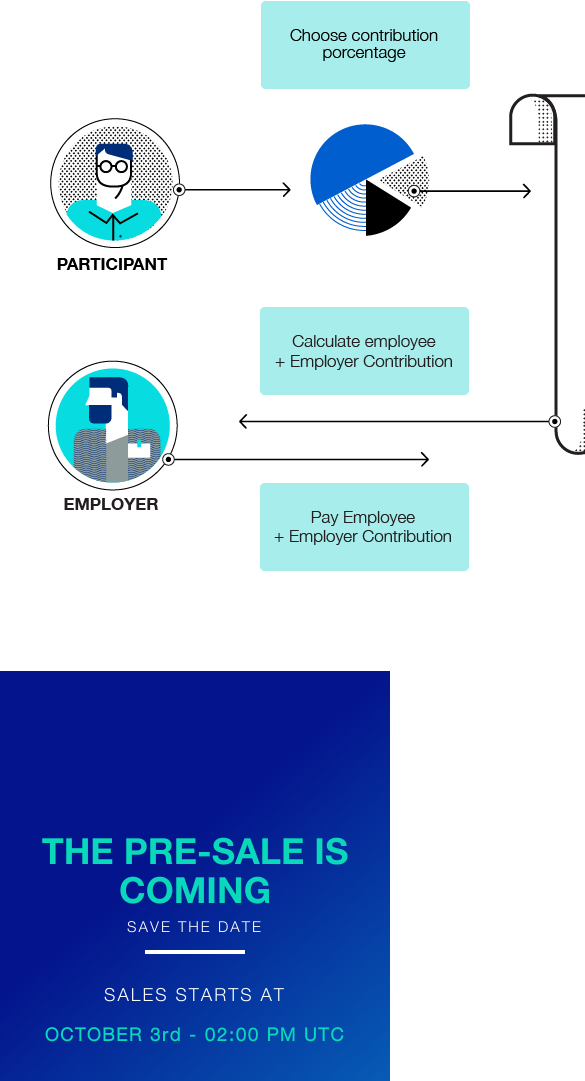
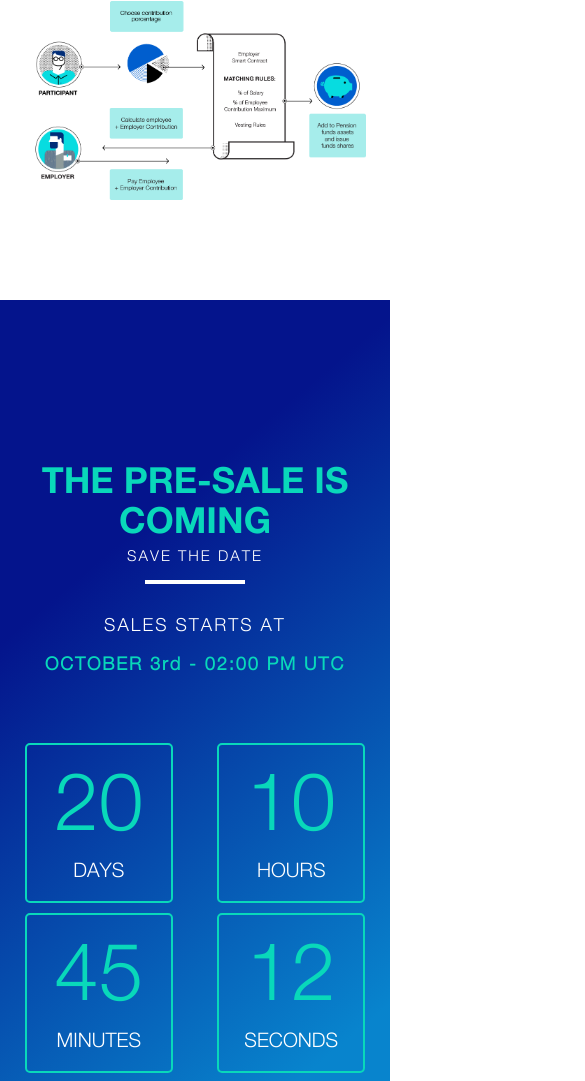
Before and after one commit to AuctusProject/Site, a website: page index.html in a window 390 px wide. Shown: the part 4269-5350 px from the top of the page, 585 px wide, since content can reach past the window. Drawn offline with Linux system fonts and the light colour scheme.

Commit message:
fix smart contract image mobile

```diff
--- a/index.html
+++ b/index.html
@@ -221,7 +221,7 @@
             </div>
             <div class="section-content row">
                 <div class="col-md-12">
-                    <img src="img/smartcontract/smart-contract.png"></img>
+                    <img class="sc" src="img/smartcontract/smart-contract.png"></img>
                 </div>
             </div>
         </div>
--- a/scss/_countdown.scss
+++ b/scss/_countdown.scss
@@ -1,5 +1,5 @@
 section.countdown {
-    padding-bottom: 5em;
+    padding-bottom: 10em;
     background: #0884cd; /* For browsers that do not support gradients */
     background: -webkit-linear-gradient(140deg, #04148c 25%, #0884cd 75%); /* For Safari 5.1 to 6.0  60%*/
     background: -o-linear-gradient(140deg, #04148c 25%, #0884cd 75%); /* For Opera 11.1 to 12.0 */
--- a/scss/_smartcontract.scss
+++ b/scss/_smartcontract.scss
@@ -1,3 +1,15 @@
 section.smartcontract {
     margin-bottom: 100px;
+
+    @media (max-width: 768px) {
+        img.sc{
+            width: 80%;
+        }
+    }
+
+    @media (max-width: 1024px) {
+        img.sc{
+            width: 95%;
+        }
+    }
 }
```
Also changed, not shown: css/style.min.css, 1 other file.
